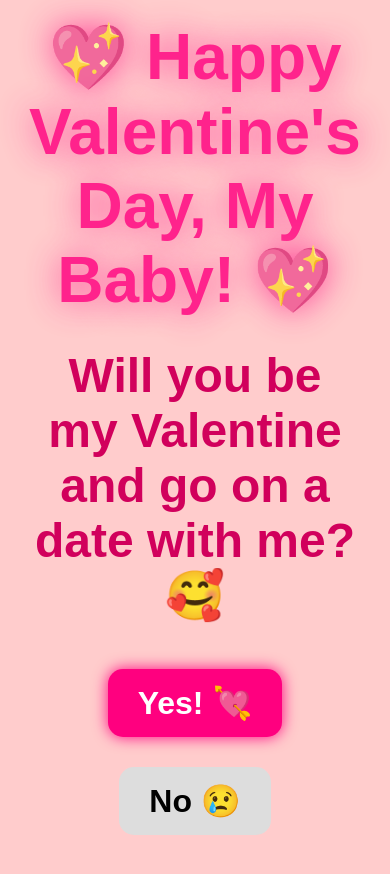
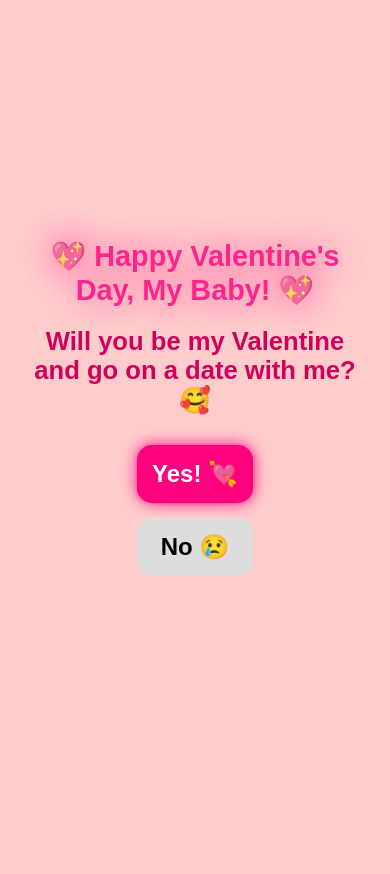
Before and after one commit to jet4419/rand, a plain HTML site: page index.html in a window 390 px wide. After the commit the page ends 844 px from the top, so only its background shows below. Drawn offline with Linux system fonts and the light colour scheme.

Commit message:
add responsiveness

```diff
--- a/index.html
+++ b/index.html
@@ -3,8 +3,14 @@
 <head>
     <meta charset="UTF-8">
     <meta name="viewport" content="width=device-width, initial-scale=1.0">
-    <title>Valentine's Day Invitation</title>
+    <title>Pa-Valentine Kita! 💖</title>
     <style>
+        * {
+            box-sizing: border-box;
+            margin: 0;
+            padding: 0;
+        }
+
         body {
             display: flex;
             flex-direction: column;
@@ -17,8 +23,23 @@
             padding: 20px;
         }
 
+        .container {
+            max-width: 90%;
+            width: 500px;
+            background: white;
+            padding: 25px;
+            border-radius: 20px;
+            box-shadow: 0 4px 10px rgba(0, 0, 0, 0.2);
+            animation: fadeIn 1s ease-in-out;
+        }
+
+        @keyframes fadeIn {
+            from { opacity: 0; transform: scale(0.9); }
+            to { opacity: 1; transform: scale(1); }
+        }
+
         .invitation {
-					font-size: 4rem; /* BIGGER TEXT */
+            font-size: 2.5rem;
             font-weight: bold;
             color: #ff007f;
             text-shadow: 0 0 15px #ff007f, 0 0 25px #ff66a3, 0 0 35px #ff99c2;
@@ -32,25 +53,30 @@
         }
 
         .question {
-					font-size: 3rem; /* BIGGER TEXT */
-					margin-top: 30px;
+            font-size: 2rem;
+            margin-top: 20px;
             color: #d1005c;
             font-weight: bold;
         }
 
         .buttons {
             margin-top: 30px;
+            display: flex;
+            flex-direction: column;
+            gap: 15px;
+            align-items: center;
         }
 
         button {
-					font-size: 2rem; /* BIGGER BUTTON TEXT */
-					padding: 15px 30px;
-					margin: 15px;
+            font-size: 1.8rem;
+            padding: 15px;
             border: none;
             border-radius: 15px;
             cursor: pointer;
             font-weight: bold;
             transition: 0.3s;
+            width: 100%;
+            max-width: 300px;
         }
 
         .yes {
@@ -74,12 +100,58 @@
         }
 
         .response {
-					font-size: 3rem; /* BIGGER RESPONSE TEXT */
+            font-size: 2rem;
             font-weight: bold;
             color: #ff007f;
             margin-top: 30px;
             opacity: 0;
             transition: opacity 0.5s ease-in-out;
+        }
+
+        @media (max-width: 768px) {
+            .container {
+                width: 95%;
+                padding: 20px;
+            }
+
+            .invitation {
+                font-size: 2rem;
+            }
+
+            .question {
+                font-size: 1.8rem;
+            }
+
+            button {
+                font-size: 1.6rem;
+            }
+
+            .response {
+                font-size: 1.8rem;
+            }
+        }
+
+        @media (max-width: 480px) {
+            .container {
+                width: 98%;
+                padding: 15px;
+            }
+
+            .invitation {
+                font-size: 1.8rem;
+            }
+
+            .question {
+                font-size: 1.6rem;
+            }
+
+            button {
+                font-size: 1.5rem;
+            }
+
+            .response {
+                font-size: 1.6rem;
+            }
         }
     </style>
     <script>
```
Lines whose indentation alone changed are shown as unchanged.
